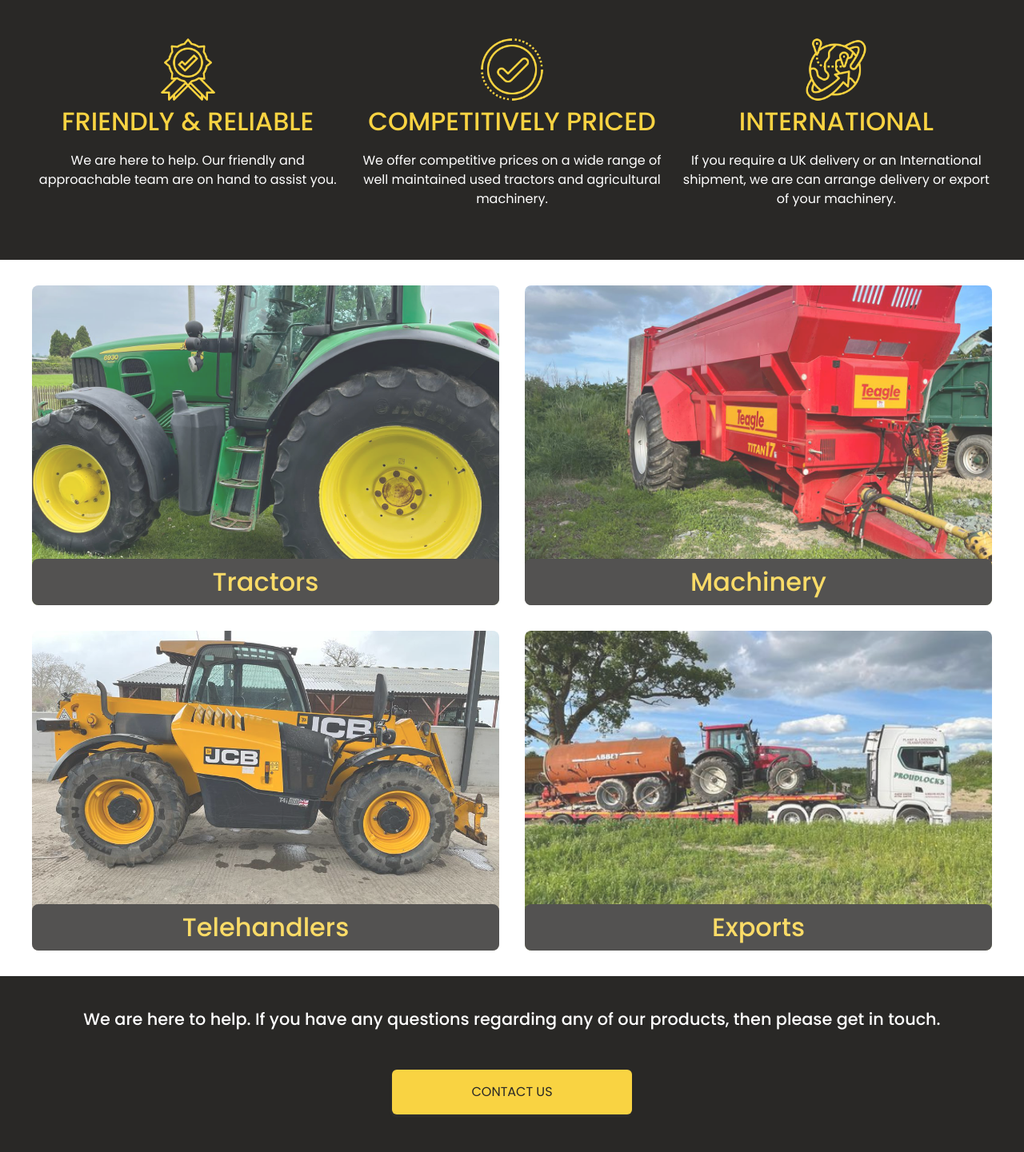
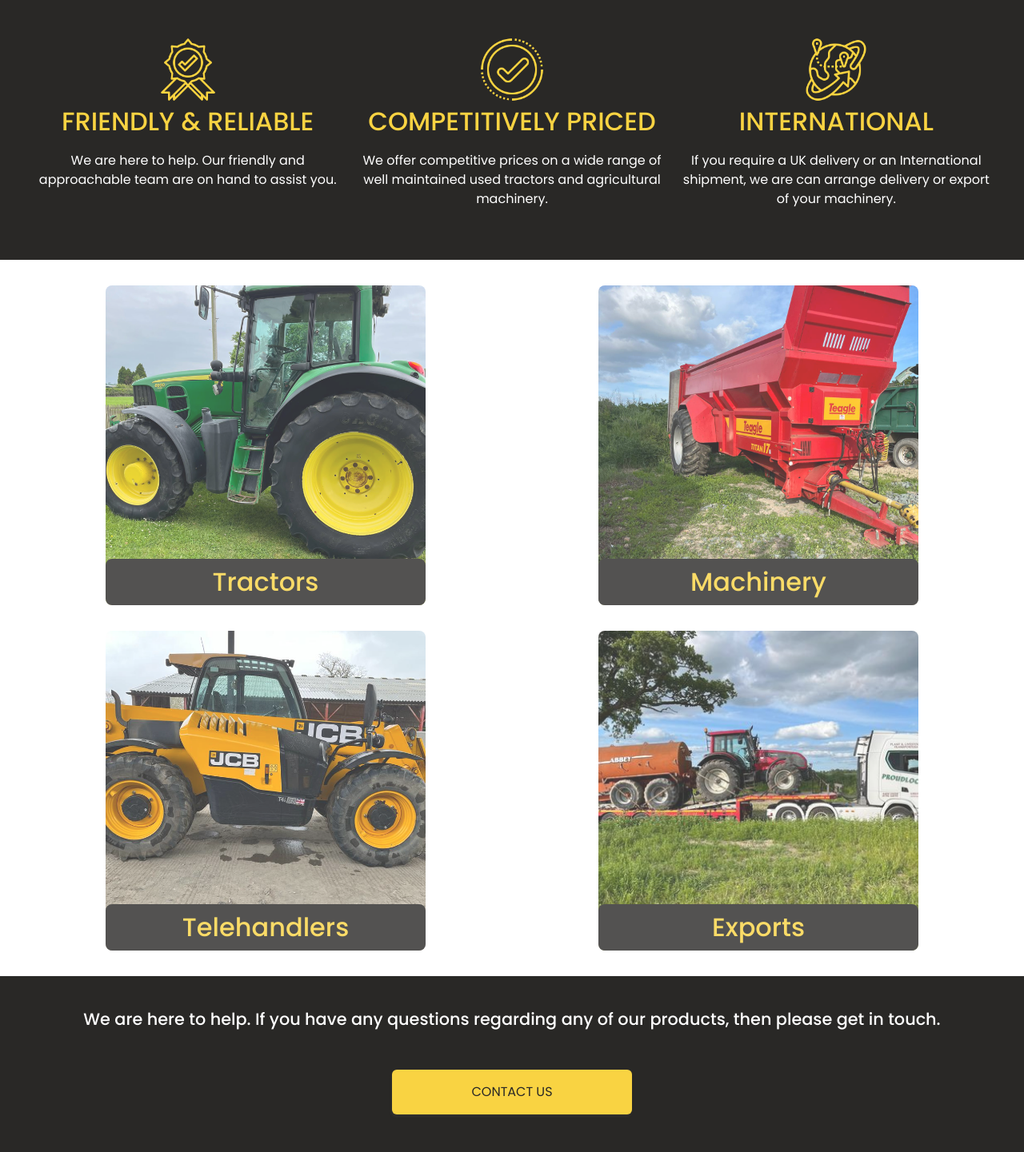
Before and after one commit to Leeap83/RP_machinesales, a PHP site: page / in a window 1280 px wide. Shown: the part 591-2032 px from the top of the page at 80% size. Run offline with PHP 8.4, Linux system fonts and the light colour scheme; some libraries are stand-ins or nearby versions.

Commit message:
index section images

```diff
--- a/assets/css/style.css
+++ b/assets/css/style.css
@@ -47,7 +47,7 @@ nav li a:hover {color: #F9D342;}
 
 /* sectors */
 .sectors-grid {display: grid;text-align: center;grid-gap: 2em;}
-.sector-item {transition: 0.3s;background: #f1f1f1;padding: 3em 1em;height: 400px;opacity: 0.8;border-radius: 8px;position: relative;}
+.sector-item {transition: 0.3s;background: #f1f1f1;padding: 3em 1em;height: 400px;opacity: 0.8;border-radius: 8px;position: relative; max-width: 400px;margin: auto;width: 400px;}
 .sector-item:hover {opacity: 1;}
 .sector-item {background-position: center!important;background-size: cover!important;background-repeat: no-repeat!important;}
 .item-text {width: 100%;margin: 0 auto;border-radius: 8px;bottom: 0;left: 0;position: absolute;}
```
